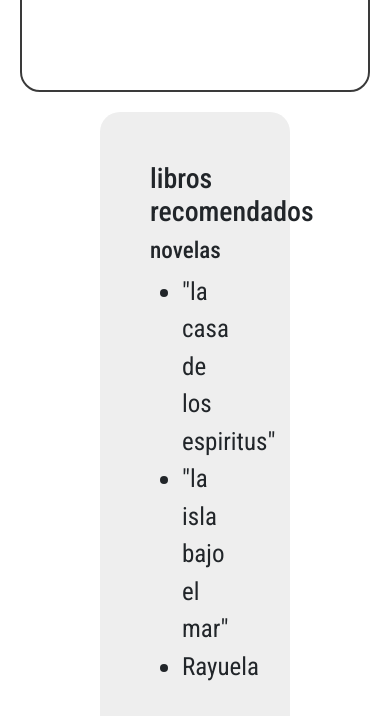
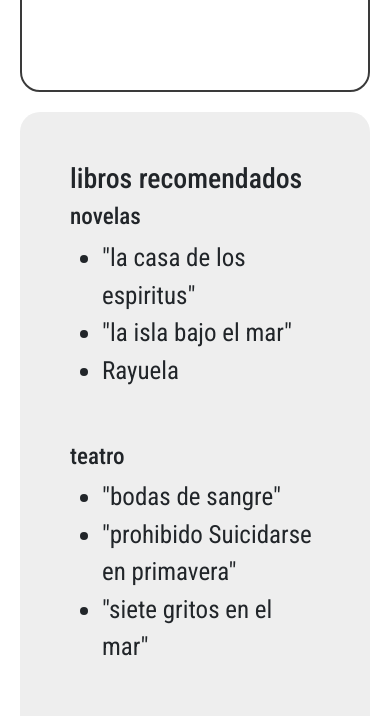
Before and after one commit to AgustinReynals/proyecto_final_utn-, a plain HTML site: page public/views/libros.html in a window 390 px wide. Shown: the part 358-1074 px from the top of the page. Drawn offline with nearby package versions, Linux system fonts and the light colour scheme; a web font is replaced by a local one.

Commit message:
Update style.css

```diff
--- a/public/css/style.css
+++ b/public/css/style.css
@@ -362,7 +362,7 @@ css de pagina "quien soy"
         margin-left: 20px;
         margin-right: 20px;
     }
-    main-libros{
+    .main-libros{
         margin-left: 20px;
         margin-right: 20px;
     }
```
